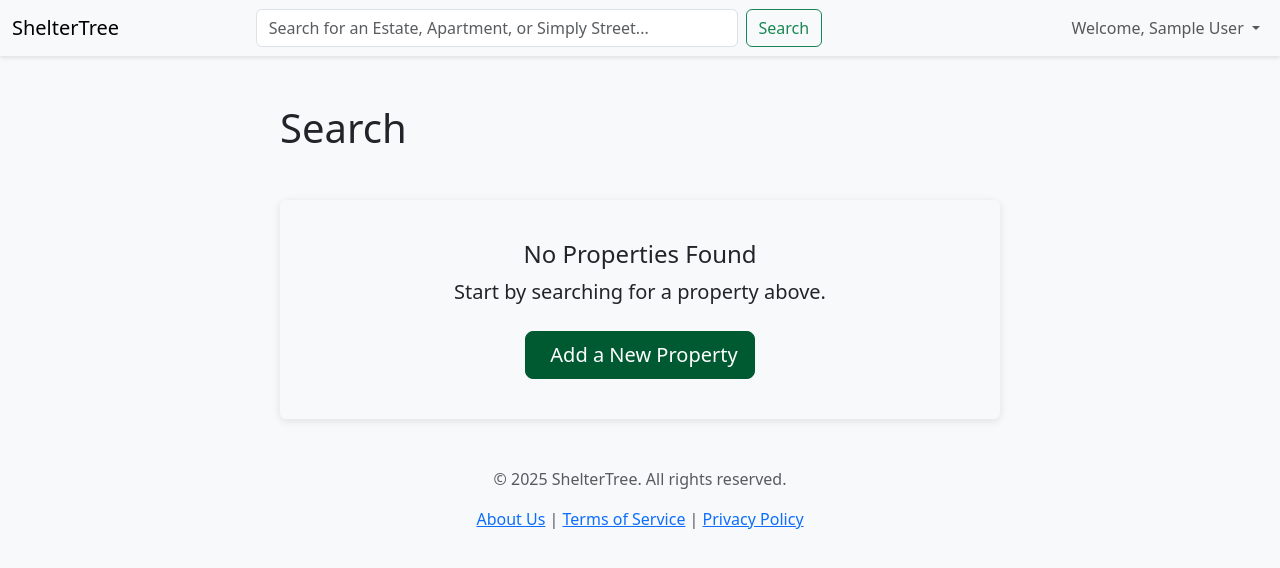
After one commit to Marrtinerz/sheltertree, a Django app: page /en/search/ in a window 1280 px wide. The commit adds this page. Shown: the top 568 px of the page. Run offline with Django 5.2, Linux system fonts and the light colour scheme; the visitor is signed in with stand-in values (Sample User, id 1); some libraries are stand-ins or nearby versions.

Commit message:
Implement universal property search to unify user flows and Add missing template for 'add_review_to_unit' view

```diff
--- a/apps/reviews/forms.py
+++ b/apps/reviews/forms.py
@@ -2,6 +2,25 @@ from django import forms
 from django.utils.translation import gettext_lazy as _
 from .models import Property, PropertyUnit, Review, ResidenceLength
 from apps.locations.models import Country, State
+
+
+class PropertySearchForm(forms.Form):
+    q = forms.CharField(
+        label="Search",
+        required=False,
+        min_length=3, # Don't search for less than 3 characters
+        widget=forms.TextInput(attrs={
+            'class': 'form-control me-2',
+            'type': 'search',
+            'placeholder': 'Search for an Estate, Apartment, or Simply Street...',
+            'aria-label': 'Search',
+            # HTMX attributes for live search
+            'hx-get': '/search/live/', # We will create this URL
+            'hx-trigger': 'keyup changed delay:300ms', # Trigger on typing, with a delay
+            'hx-target': '#live-search-results', # Put results in this div
+            'hx-indicator': '.htmx-indicator', # Show a spinner while loading
+        })
+    )
 
 
 class PropertyForm(forms.ModelForm):
--- a/apps/reviews/templates/reviews/add_property.html
+++ b/apps/reviews/templates/reviews/add_property.html
@@ -123,7 +123,7 @@
 {% block extra_js %}
 <script>
 let sessionToken;
-const DEBOUNCE_DELAY = 400;
+const DEBOUNCE_DELAY = 500;
 
 // --- NEW: Define the geographical bounds for Africa ---
 const africaBounds = {
@@ -152,7 +152,7 @@ async function fetchPlacePredictions(inputValue, suggestionsContainer, searchInp
     const request = {
         input: inputValue,
         sessionToken: sessionToken,
-        locationBias: africaBounds, // This biases results to the African continent
+        // locationBias: africaBounds, // This biases results to the African continent
     };
     try {
         const { suggestions } = await google.maps.places.AutocompleteSuggestion.fetchAutocompleteSuggestions(request);
--- a/apps/reviews/templates/reviews/base.html
+++ b/apps/reviews/templates/reviews/base.html
@@ -6,16 +6,19 @@
     <meta name="viewport" content="width=device-width, initial-scale=1.0">
     <title>{% block title %}ShelterTree{% endblock %} - {% trans "Your Home for Housing Reviews" %}</title>
 
-    <!-- Bootstrap CSS for a responsive and clean layout -->
+    <!-- Bootstrap CSS -->
     <link href="https://cdn.jsdelivr.net/npm/bootstrap@5.3.3/dist/css/bootstrap.min.css" rel="stylesheet" integrity="sha384-QWTKZyjpPEjISv5WaRU9OFeRpok6YctnYmDr5pNlyT2bRjXh0JMhjY6hW+ALEwIH" crossorigin="anonymous">
 
-    <!-- Mapbox GL JS CSS (for property detail pages) -->
+    <!-- Mapbox GL JS CSS -->
     <link href="https://api.mapbox.com/mapbox-gl-js/v2.15.0/mapbox-gl.css" rel="stylesheet">
 
-    <!-- Custom CSS can go here if needed in the future -->
+    <!-- NEW: HTMX SCRIPT FOR LIVE SEARCH -->
+    <script src="https://unpkg.com/htmx.org@1.9.10" integrity="sha384-D1Kt99CQMDuVetoL1lrYwg5t+9QdHe7NLX/SoJYkXDFfX37iInKRy5xLSi8nO7UC" crossorigin="anonymous"></script>
+
+    <!-- Custom CSS -->
     <style>
         body {
-            background-color: #f8f9fa; /* Light grey background */
+            background-color: #f8f9fa;
         }
         .navbar {
             box-shadow: 0 2px 4px rgba(0,0,0,.1);
@@ -25,7 +28,7 @@
             box-shadow: 0 2px 8px rgba(0,0,0,.1);
         }
         .btn-primary {
-            background-color: #005A31; /* A deep green for ShelterTree's brand */
+            background-color: #005A31;
             border-color: #005A31;
         }
         .btn-primary:hover {
@@ -35,55 +38,100 @@
         .form-label {
             font-weight: bold;
         }
+
+        /* --- NEW STYLES FOR LIVE SEARCH --- */
+        #live-search-container {
+            position: relative; /* Establishes a positioning context for the results */
+        }
+        #live-search-results {
+            position: absolute; /* Allows results to float over the main content */
+            z-index: 1050; /* Ensures results are above most other content */
+            width: 100%;
+        }
+        .htmx-indicator {
+            opacity: 0; /* Hidden by default */
+            transition: opacity 200ms ease-in;
+        }
+        .htmx-request .htmx-indicator {
+            opacity: 1; /* Shown during an HTMX request */
+        }
+        .htmx-request.htmx-indicator {
+            opacity: 1;
+        }
     </style>
-
 </head>
 <body>
 
     <!-- ================================================================= -->
-    <!-- Navigation Bar                                                  -->
+    <!-- Navigation Bar with Integrated Live Search                      -->
     <!-- ================================================================= -->
-    <nav class="navbar navbar-expand-lg navbar-light bg-white sticky-top">
-        <div class="container">
-            <a class="navbar-brand fw-bold" href="{% url 'property-list' %}">
-                🌳 ShelterTree
-            </a>
+<nav class="navbar navbar-expand-lg navbar-light bg-light">
+    <div class="container-fluid">
+        <a class="navbar-brand" href="{% url 'property-list' %}">ShelterTree</a>
         <button class="navbar-toggler" type="button" data-bs-toggle="collapse" data-bs-target="#navbarNav" aria-controls="navbarNav" aria-expanded="false" aria-label="Toggle navigation">
             <span class="navbar-toggler-icon"></span>
         </button>
+
         <div class="collapse navbar-collapse" id="navbarNav">
+
+            <!-- Search Form - Centered -->
+            <form class="d-flex mx-auto" action="{% url 'search' %}" method="get" style="width: 50%;">
+                <!-- Now rendering the field from our global context processor -->
+                {{ search_form.q }}
+                <button class="btn btn-outline-success" type="submit">{% trans "Search" %}</button>
+            </form>
+
+            <!-- User-related links -->
+            <!-- THE FIX: Added "ms-auto" to this ul to push it to the right -->
             <ul class="navbar-nav ms-auto">
                 {% if user.is_authenticated %}
-                        <li class="nav-item">
-                            <span class="navbar-text">{% trans "Welcome" %}, {{ user.username }}</span>
+                    <li class="nav-item dropdown">
+                        <a class="nav-link dropdown-toggle" href="#" id="navbarDropdown" role="button" data-bs-toggle="dropdown" aria-expanded="false">
+                            {% trans "Welcome" %}, {{ user.get_full_name|default:user.username }}
+                        </a>
+                        <ul class="dropdown-menu dropdown-menu-end" aria-labelledby="navbarDropdown">
+                            <li><a class="dropdown-item" href="#">{% trans "My Profile" %}</a></li>
+                            <li><a class="dropdown-item" href="#">{% trans "My Reviews" %}</a></li>
+                            <li><hr class="dropdown-divider"></li>
+                            <li>
+                                <form method="post" action="{% url 'logout' %}" class="d-inline">
+                                    {% csrf_token %}
+                                    <button type="submit" class="dropdown-item">{% trans "Logout" %}</button>
+                                </form>
                             </li>
-                        <li class="nav-item">
-                            {# This would be the link to a future user profile page #}
-                            <a class="nav-link" href="#">{% trans "My Profile" %}</a>
-                        </li>
-                        <li class="nav-item">
-                             {# This would be a form for logout #}
-                            <a class="nav-link" href="#">{% trans "Logout" %}</a>
+                        </ul>
                     </li>
                 {% else %}
                     <li class="nav-item">
-                            <a class="nav-link" href="#">{% trans "Login" %}</a>
+                        <a class="nav-link" href="{% url 'login' %}">{% trans "Login" %}</a>
+                    </li>
+                    <li class="nav-item">
+                        <a class="nav-link" href=#>{% trans "Sign Up" %}</a>
                     </li>
                 {% endif %}
-                    <li class="nav-item">
-                        <a class="btn btn-primary ms-lg-2" href="{% url 'add-property' %}">+ {% trans "Add a Review" %}</a>
-                    </li>
             </ul>
+
         </div>
     </div>
 </nav>
+
+<!-- This container is where the live search results will appear -->
+<div class="container">
+    <div class="row justify-content-center">
+        <div class="col-md-6" style="position: relative;">
+            <div id="live-search-results"></div>
+             <!-- Optional: Add a loading spinner for HTMX -->
+            <div class="htmx-indicator">Loading...</div>
+        </div>
+    </div>
+</div>
+
 
     <!-- ================================================================= -->
     <!-- Main Content Block                                              -->
     <!-- ================================================================= -->
     <main class="container my-4">
-        {# --- Django Messages Framework Placeholder --- #}
-        {# This will display any success/error messages passed from views. #}
+        {# Django Messages Framework Placeholder #}
         {% if messages %}
             <div class="row justify-content-center">
                 <div class="col-md-8">
@@ -117,15 +165,8 @@
     <!-- Bootstrap JS Bundle (includes Popper) -->
     <script src="https://cdn.jsdelivr.net/npm/bootstrap@5.3.3/dist/js/bootstrap.bundle.min.js" integrity="sha384-YvpcrYf0tY3lHB60NNkmXc5s9fDVZLESaAA55NDzOxhy9GkcIdslK1eN7N6jIeHz" crossorigin="anonymous"></script>
 
-    <!-- ================================================================= -->
-    <!-- Extra JavaScript Block for Page-Specific Scripts                -->
-    <!-- ================================================================= -->
-    {% block extra_js %}
-        <!--
-        Page-specific JavaScript, like the Google Places API script
-        from add_property.html, will be injected here.
-        -->
-    {% endblock %}
+    <!-- Extra JavaScript Block for Page-Specific Scripts -->
+    {% block extra_js %}{% endblock %}
 
 </body>
 </html>
--- /dev/null
+++ b/apps/reviews/templates/reviews/search_results.html
@@ -0,0 +1,72 @@
+{% extends "reviews/base.html" %}
+{% load i18n %}
+
+{% block title %}{% trans "Search Results" %}{% endblock %}
+
+{% block content %}
+<div class="container mt-4 mb-5">
+    <div class="row">
+        <div class="col-md-8 offset-md-2">
+
+            {# ================================================================= #}
+            {# Search Header                                                     #}
+            {# ================================================================= #}
+            <h1 class="mb-4">
+                {% if query %}
+                    {% trans "Search Results for:" %} <span class="text-primary">"{{ query }}"</span>
+                {% else %}
+                    {% trans "Search" %}
+                {% endif %}
+            </h1>
+
+            {# ================================================================= #}
+            {# Path 1: Results WERE Found                                        #}
+            {# ================================================================= #}
+            {% if results %}
+                <p class="text-muted">
+                    {% blocktrans count counter=results|length %}
+                    Found {{ counter }} matching property.
+                    {% plural %}
+                    Found {{ counter }} matching properties.
+                    {% endblocktrans %}
+                </p>
+
+                <div class="list-group">
+                    {% for property in results %}
+                        <a href="{% url 'property-detail' pk=property.pk %}" class="list-group-item list-group-item-action p-3">
+                            <div class="d-flex w-100 justify-content-between">
+                                <h5 class="mb-1">{{ property.name }}</h5>
+                                <small class="text-muted">Rank: {{ property.rank|floatformat:2 }}</small>
+                            </div>
+                            <p class="mb-1 text-muted">{{ property.address }}</p>
+                        </a>
+                    {% endfor %}
+                </div>
+
+            {# ================================================================= #}
+            {# Path 2: No Results Were Found (The critical CTA)                  #}
+            {# ================================================================= #}
+            {% else %}
+                <div class="card text-center border-0 bg-light p-4 mt-5">
+                    <div class="card-body">
+                        <h4 class="card-title">{% trans "No Properties Found" %}</h4>
+                        {% if query %}
+                            <p class="card-text fs-5">{% trans "We couldn't find a property matching your search for" %} <strong>"{{ query }}"</strong>.</p>
+                            <p class="text-muted">{% trans "Be the first to add this property to ShelterTree and help our community grow!" %}</p>
+                        {% else %}
+                            <p class="card-text fs-5">{% trans "Start by searching for a property above." %}</p>
+                        {% endif %}
+
+                        <div class="mt-4">
+                            <a href="{% url 'add-property' %}" class="btn btn-primary btn-lg">
+                                <i class="fas fa-plus-circle me-2"></i>{% trans "Add a New Property" %}
+                            </a>
+                        </div>
+                    </div>
+                </div>
+            {% endif %}
+
+        </div>
+    </div>
+</div>
+{% endblock %}
--- a/apps/reviews/urls.py
+++ b/apps/reviews/urls.py
@@ -27,4 +27,9 @@ urlpatterns = [
     # Journey 3: User adds a review to an EXISTING unit.
     # This is a placeholder for the view we will build next.
     path('unit/<int:unit_pk>/add-review/', views.add_review_to_unit, name='add-review-to-unit'),
+
+     # The URL for the main search page
+    path('search/', views.SearchView.as_view(), name='search'),
+    # NEW: The URL for the live HTMX results
+    path('search/live/', views.live_search_results, name='live-search'),
 ]
--- a/apps/reviews/views.py
+++ b/apps/reviews/views.py
@@ -5,11 +5,116 @@ from django.contrib.auth.decorators import login_required
 from django.contrib import messages
 from django.utils.translation import gettext_lazy as _
 from django.db.models import Avg, Count
-
+from django.views.generic import TemplateView
+from django.contrib.postgres.search import SearchQuery, SearchRank, SearchVector
 from .models import Property, PropertyUnit, Review, PropertyStatus, ReviewStatus
-from .forms import PropertyForm, PropertyUnitForm, ReviewForm
+from .forms import PropertyForm, PropertyUnitForm, ReviewForm, PropertySearchForm
+from django.db.models import Q, F
 
 # --- READ-ONLY VIEWS (for the public) ---
+
+
+# Search and find using just Prefix Full-Text Search
+# def find_properties(query_string):
+#     """Encapsulates the core search logic."""
+#     if not query_string or len(query_string) < 3:
+#         return Property.objects.none()
+
+#     # Populate search_vector on the fly. For ultimate performance, this should be a database trigger.
+#     Property.objects.update(search_vector=SearchVector('name', 'address'))
+
+#     vector = SearchVector('name', 'address')
+#     query = SearchQuery(query_string)
+
+#     return Property.objects.annotate(
+#         rank=SearchRank(vector, query)
+#     ).filter(
+#         search_vector=query,
+#         status=PropertyStatus.APPROVED
+#     ).order_by('-rank')
+
+
+# Hybrid search and find
+def find_properties(query_string):
+    """
+    Performs a hybrid search.
+    1. A high-relevance, ranked search using PostgreSQL FTS.
+    2. A broad, "catch-all" substring search using Q objects.
+
+    The results are combined, with ranked results appearing first.
+    """
+    if not query_string or len(query_string) < 3:
+        return []
+
+    # === Method 1: High-Relevance FTS Search ===
+    # This search finds whole words and ranks them.
+    query = SearchQuery(query_string, search_type='websearch')
+
+    fts_results = Property.objects.annotate(
+        rank=SearchRank(F('search_vector'), query)
+    ).filter(
+        search_vector=query,
+        status=PropertyStatus.APPROVED
+    ).order_by('-rank')
+
+    # Get the IDs of the high-relevance results to avoid duplicates
+    fts_result_ids = {p.id for p in fts_results}
+
+    # === Method 2: Broad Substring Search (`icontains`) ===
+    # This search is our "catch-all" for partial matches.
+    substring_query = Q(name__icontains=query_string) | \
+                      Q(address__icontains=query_string) | \
+                      Q(city__icontains=query_string) | \
+                      Q(state__name__icontains=query_string) | \
+                      Q(country__name__icontains=query_string)
+
+    substring_results = Property.objects.filter(
+        substring_query,
+        status=PropertyStatus.APPROVED
+    ).exclude(
+        id__in=fts_result_ids # Exclude results we already found
+    ).distinct()
+
+    # === Combine the Results ===
+    # Convert querysets to lists and combine them. The ranked FTS results are first.
+    final_results = list(fts_results) + list(substring_results)
+
+    return final_results
+
+
+class SearchView(TemplateView):
+    """
+    Handles the main search page request after a form submission.
+    """
+    template_name = 'reviews/search_results.html'
+
+    def get_context_data(self, **kwargs):
+        context = super().get_context_data(**kwargs)
+        form = PropertySearchForm(self.request.GET or None)
+
+        if form.is_valid():
+            query = form.cleaned_data.get('q')
+            context['results'] = find_properties(query)
+
+        context['form'] = form
+        context['query'] = self.request.GET.get('q', '')
+        return context
+
+# NEW view for our live search
+def live_search_results(request):
+    """
+    Returns an HTML fragment containing search results for HTMX to display.
+    """
+    form = PropertySearchForm(request.GET or None)
+    context = {"results": None}
+
+    if form.is_valid():
+        query = form.cleaned_data.get('q')
+        context['results'] = find_properties(query)
+
+    # Note: We render a DIFFERENT, smaller template here.
+    return render(request, 'reviews/partials/_live_search_results.html', context)
+
 
 class PropertyListView(ListView):
     """
--- a/sheltertree_project/context_processors.py
+++ b/sheltertree_project/context_processors.py
@@ -1,5 +1,7 @@
 # sheltertree_project/context_processors.py
 import os
+from apps.reviews.forms import PropertySearchForm
+
 
 def api_keys(request):
     """
@@ -9,3 +11,12 @@ def api_keys(request):
         'GOOGLE_MAPS_API_KEY': os.environ.get('GOOGLE_MAPS_API_KEY'),
         'MAPBOX_ACCESS_TOKEN': os.environ.get('MAPBOX_ACCESS_TOKEN'),
     }
+
+
+def global_search_form(request):
+    """
+    Makes the PropertySearchForm available to all templates.
+    """
+    return {
+        'search_form': PropertySearchForm()
+    }
--- a/sheltertree_project/settings/base.py
+++ b/sheltertree_project/settings/base.py
@@ -58,6 +58,8 @@ TEMPLATES = [
                 'django.contrib.messages.context_processors.messages',
                 # Our custom context processor for API keys
                 'sheltertree_project.context_processors.api_keys',
+                'sheltertree_project.context_processors.global_search_form',
+
             ],
         },
     },
--- a/sheltertree_project/urls.py
+++ b/sheltertree_project/urls.py
@@ -12,22 +12,24 @@ This is the main entry point for all URLs. It does two things:
 from django.contrib import admin
 from django.urls import path, include
 from django.conf.urls.i18n import i18n_patterns
+from django.contrib.auth import views as auth_views
 
 # URLs that should NOT be translated or prefixed with a language code.
 # The admin interface is a primary example.
 urlpatterns = [
     path('admin/', admin.site.urls),
 ]
-
-# URLs that SHOULD be translated and prefixed with the active language code.
-# This wraps our app's URLs, so we will have URLs like:
-# /en/property/1/
-# /fr/property/add/
 urlpatterns += i18n_patterns(
     # This line tells Django to look at the `reviews/urls.py` file
     # for any URL that isn't handled above.
     path('', include('apps.reviews.urls')),
     path('', include('apps.locations.urls')),
+    # The login URL is needed so Django knows where to redirect unauthenticated users
+    path('login/', auth_views.LoginView.as_view(template_name='reviews/login.html'), name='login'), # Assuming you have a login template
+
+    # This is the line that fixes your error.
+    # It tells Django to use its built-in LogoutView for the /logout/ URL.
+    path('logout/', auth_views.LogoutView.as_view(), name='logout'),
 
     # If you add more apps in the future, you would include their URLs here too.
     # path('another-app/', include('another_app.urls')),
```
Also changed, not shown: apps/reviews/models.py (+28 -0 lines), apps/reviews/templates/reviews/add_review_to_unit.html (added, +45 -0 lines), apps/reviews/templates/reviews/partials/_live_search_results.html (added, +11 -0 lines), apps/reviews/migrations/0013_property_search_vector_and_more.py (added). Lines whose indentation alone changed are shown as unchanged.
